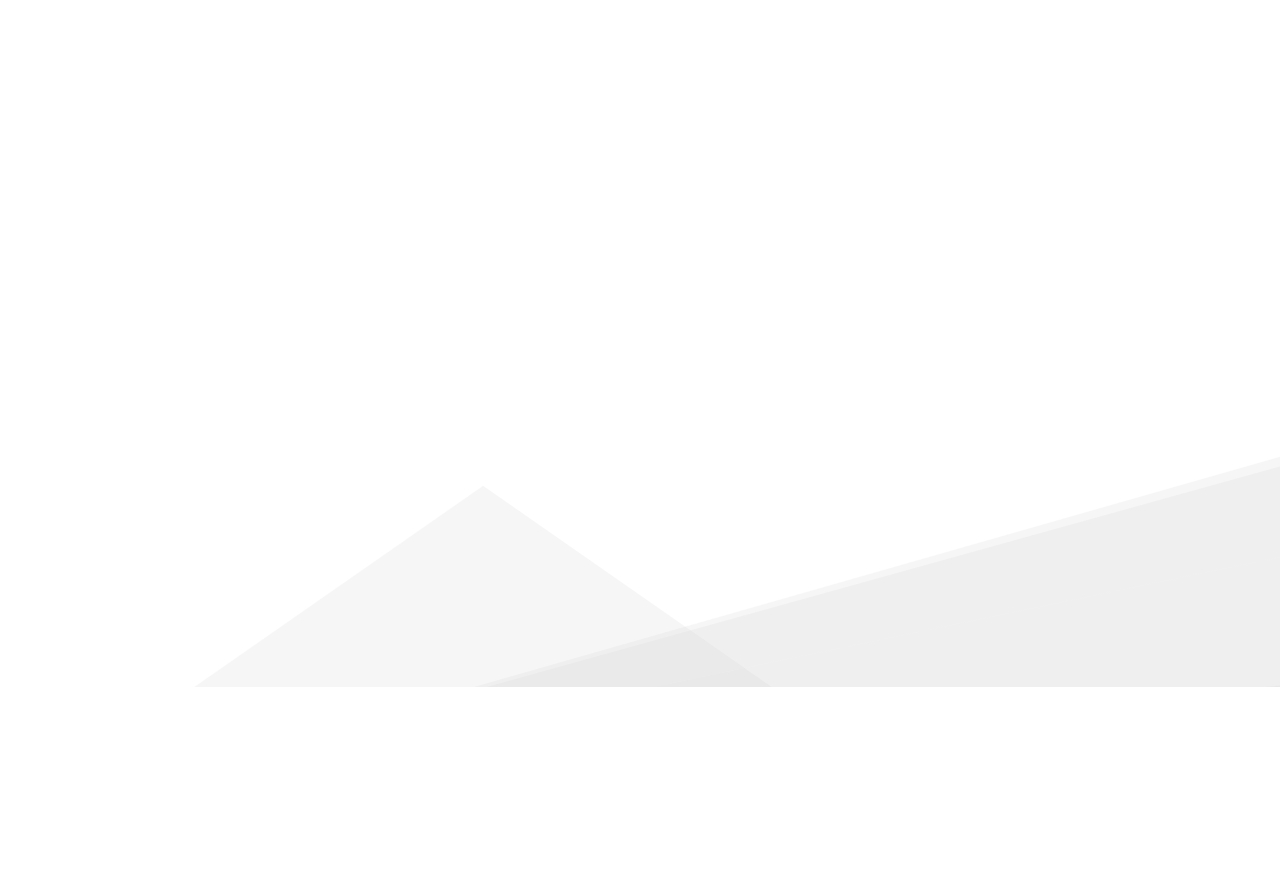
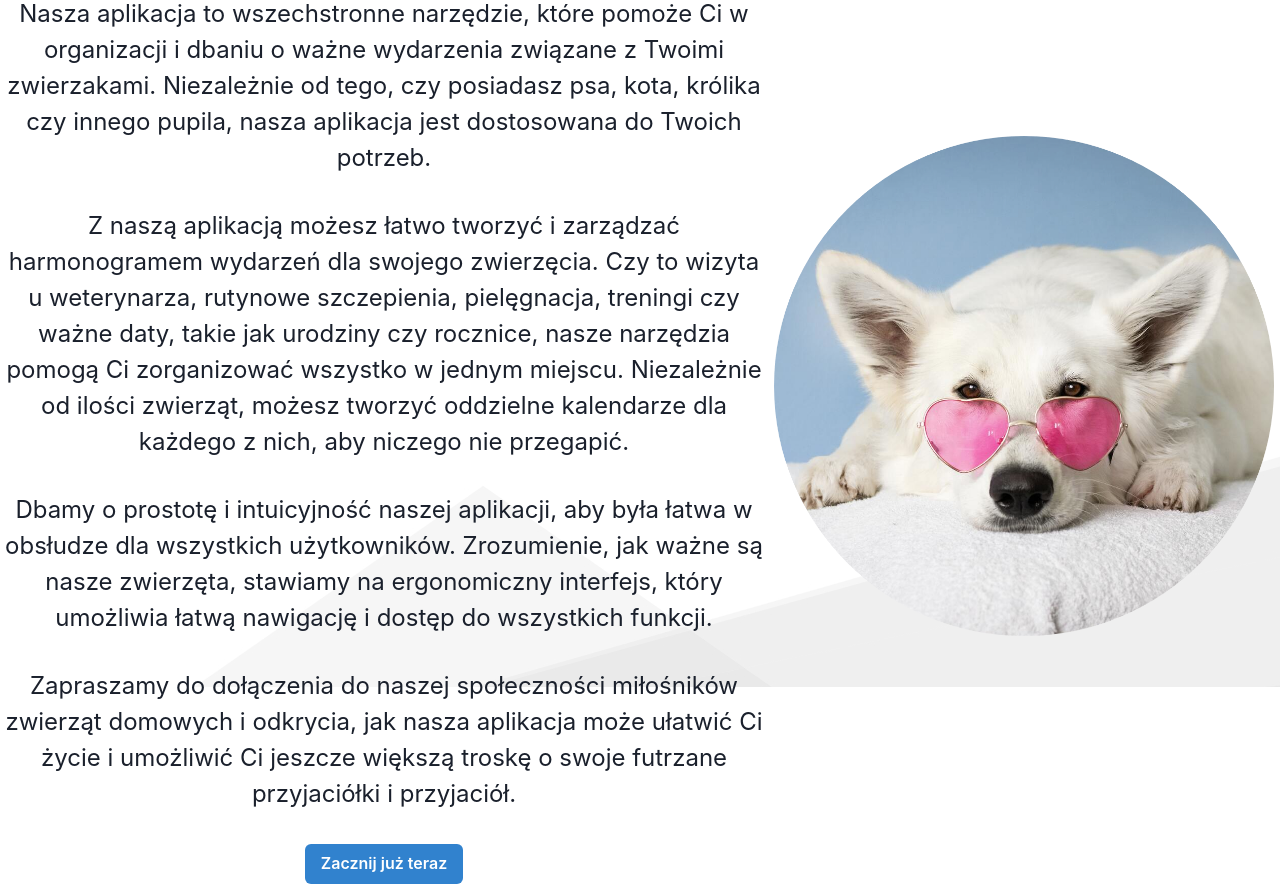
Before and after one commit to kczmrz/YourPetStory, a Next.js app: page /about in a window 1280 px wide. Shown: the part 200-1084 px from the top of the page. Before the commit the page ends 887 px from the top, so only its background shows below. Built offline with nearby package versions, Linux system fonts and the light colour scheme.

Commit message:
Add about page protothype

```diff
--- a/src/components/aboutPage/AboutPageComponent.tsx
+++ b/src/components/aboutPage/AboutPageComponent.tsx
@@ -1,4 +1,39 @@
+import { SimpleGrid, Center, Text, Stack, GridItem, Button, Box } from "@chakra-ui/react";
+import Link from 'next/link';
+import Image from 'next/image';
+import { indexdog } from '../../images/index'
+
 export default function AboutPageComponent()
 {
-    return(<></>)
+    return(<>
+            <Center justifyContent={"center"} >
+                <Box display={"flex"} flexDirection={"row"}>
+                    <Stack w={"60%"} direction={"column"} alignItems={"center"} textAlign={"center"} fontSize={"2xl"} gap={"2rem"} mt={"2rem"}>
+                        <Text fontSize={"3xl"}>
+                            O nas
+                        </Text>
+                        <Text>
+                            Nasza aplikacja to wszechstronne narzędzie, które pomoże Ci w organizacji i dbaniu o ważne wydarzenia związane z Twoimi zwierzakami. Niezależnie od tego, czy posiadasz psa, kota, królika czy innego pupila, nasza aplikacja jest dostosowana do Twoich potrzeb.
+                        </Text>
+                        <Text>
+                            Z naszą aplikacją możesz łatwo tworzyć i zarządzać harmonogramem wydarzeń dla swojego zwierzęcia. Czy to wizyta u weterynarza, rutynowe szczepienia, pielęgnacja, treningi czy ważne daty, takie jak urodziny czy rocznice, nasze narzędzia pomogą Ci zorganizować wszystko w jednym miejscu. Niezależnie od ilości zwierząt, możesz tworzyć oddzielne kalendarze dla każdego z nich, aby niczego nie przegapić.
+                        </Text>
+                        <Text>
+                            Dbamy o prostotę i intuicyjność naszej aplikacji, aby była łatwa w obsłudze dla wszystkich użytkowników. Zrozumienie, jak ważne są nasze zwierzęta, stawiamy na ergonomiczny interfejs, który umożliwia łatwą nawigację i dostęp do wszystkich funkcji.
+                        </Text>
+                        <Text>
+                            Zapraszamy do dołączenia do naszej społeczności miłośników zwierząt domowych i odkrycia, jak nasza aplikacja może ułatwić Ci życie i umożliwić Ci jeszcze większą troskę o swoje futrzane przyjaciółki i przyjaciół.
+                        </Text>
+                        <Link href={"/login"}>
+                        <Button colorScheme={'blue'} variant={'solid'} flex={1}>
+                            Zacznij już teraz
+                        </Button>
+                        </Link>
+                    </Stack>
+                    <Box w={"40%"} display={"flex"} alignItems={"center"} justifyContent={"center"}>
+                        <Image src={indexdog} alt="" width={"500"}/>
+                    </Box>
+                </Box>
+            </Center>
+    </>)
 }
--- a/src/pages/login.tsx
+++ b/src/pages/login.tsx
@@ -9,7 +9,7 @@ import {
     Stack,
     Image,
   } from '@chakra-ui/react';
-import Link from 'next/link'
+import Link from 'next/link';
 
 export default function Login() {
     return (
```
